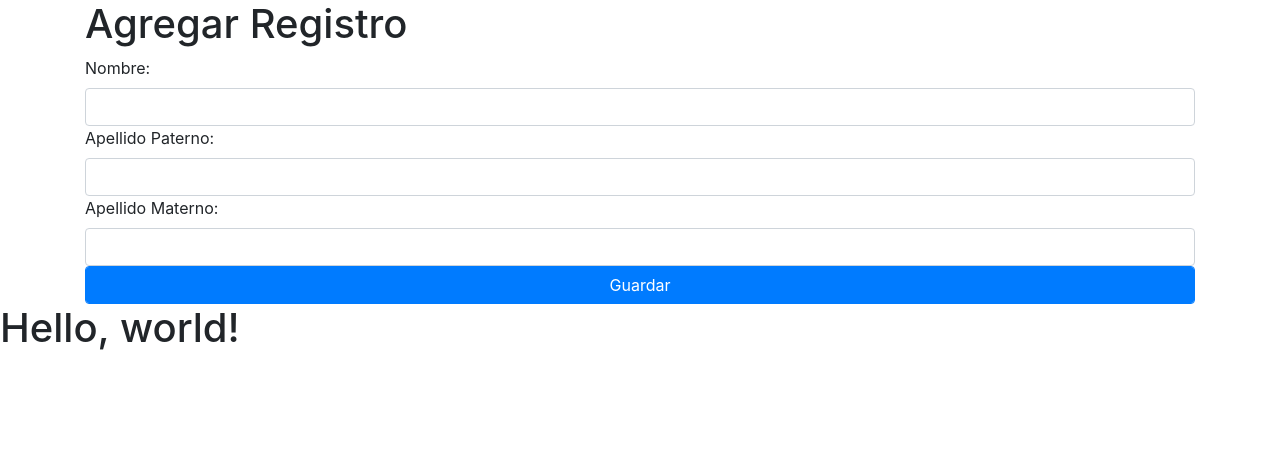
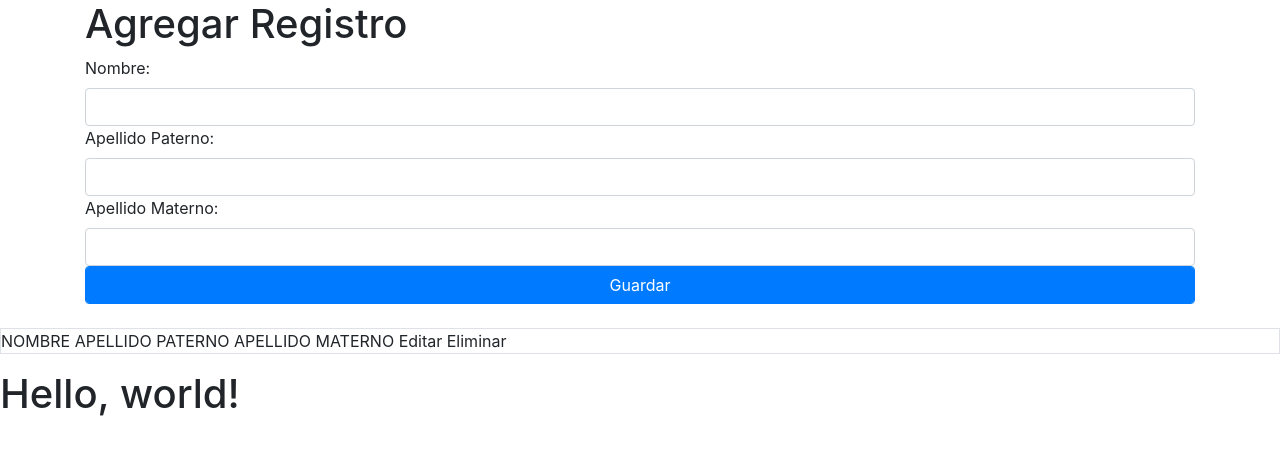
Before and after one commit to luzmaria0500/miniproyecto_luzmaria, a CodeIgniter 4 app: the page made by codeingniter/app/Views/listado.php in a window 1280 px wide. Shown: the top 455 px of the page. Run offline with PHP 8.4 and a stand-in for CodeIgniter, Linux system fonts and the light colour scheme; the template is opened without the code that fills it, so the values that code supplies are empty; some libraries are stand-ins or nearby versions.

Commit message:
Update listado.php

```diff
--- a/codeingniter/app/Views/listado.php
+++ b/codeingniter/app/Views/listado.php
@@ -29,6 +29,40 @@
 </div>
 </div>
 
+    <br>
+<div class="row">
+<div class="col-sm-12">
+<div class="table table-resposive">
+<div class="table table-hover table-bordered">
+
+<tr>
+
+<th>NOMBRE</th>
+<th>APELLIDO PATERNO</th>
+<th>APELLIDO MATERNO</th>
+<th>Editar</th>
+<th>Eliminar</th>
+</tr>
+
+<?php foreach( $datos as $data):?>
+<tr>
+
+<td><?php echo $dato->nombre ?></td>
+<td><?php echo $dato->a_paterno ?></td>
+<td><?php echo $dato->a_materno ?></td>
+
+<td><a href="<?php echo base_url('/index.php/obtenerInformacion').'/'.$dato->id ?>" class="btn btn-sm btm-warning">Editar</a></td>
+
+<td><a href="<?php echo base_url('/index.php/eliminar').'/'.$dato->id ?>" class="btn btn-sm btm-danger">Eliminar</a></td>
+</tr>
+<?php endforeach ?>
+</table>
+</div>
+</div>
+</div>
+</div>
+
+
     <h1>Hello, world!</h1>
 
     <!-- Optional JavaScript -->
@@ -36,5 +70,24 @@
     <script src="https://code.jquery.com/jquery-3.2.1.slim.min.js" integrity="sha384-KJ3o2DKtIkvYIK3UENzmM7KCkRr/rE9/Qpg6aAZGJwFDMVNA/GpGFF93hXpG5KkN" crossorigin="anonymous"></script>
     <script src="https://cdnjs.cloudflare.com/ajax/libs/popper.js/1.12.9/umd/popper.min.js" integrity="sha384-ApNbgh9B+Y1QKtv3Rn7W3mgPxhU9K/ScQsAP7hUibX39j7fakFPskvXusvfa0b4Q" crossorigin="anonymous"></script>
     <script src="https://maxcdn.bootstrapcdn.com/bootstrap/4.0.0/js/bootstrap.min.js" integrity="sha384-JZR6Spejh4U02d8jOt6vLEHfe/JQGiRRSQQxSfFWpi1MquVdAyjUar5+76PVCmYl" crossorigin="anonymous"></script>
+
+  <script>
+let mensaje = '<?php echo $mensaje; ?>';
+if (mensaje == '0') {
+swal(':D', 'Registro insertado correctamente', 'success');
+}else if (mensaje == '1') {
+swal(':', 'No fue posible insertar registro correctamente', 'error');
+}else if (mensaje '2') {
+swal('D', 'Registro actualizado correctamente', 'success');
+Jelse if (mensaje == '3') {
+swal(':', 'No fue posible actualizar registro correctamente', 'error');
+Jelse if (mensaje '4') {
+swal('D', 'Registro eliminado correctamente', 'success');
+}else if(mensaje '5') {
+swal(':', 'No fue posible eliminar registro correctamente', 'error');
+
+}
+
+</script>
   </body>
 </html>
```
